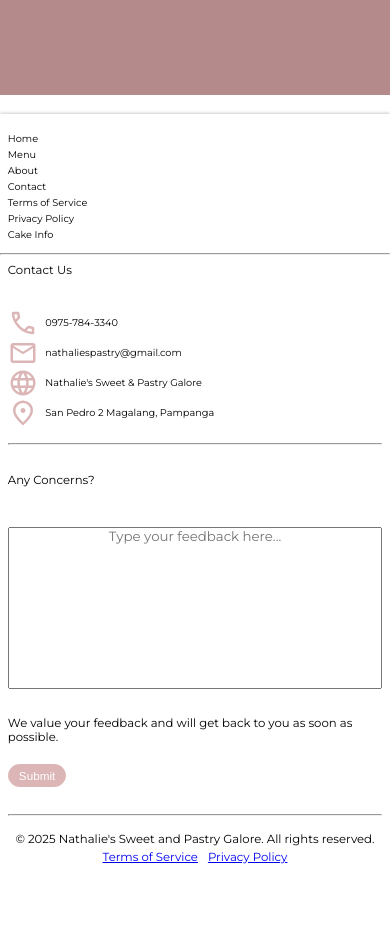
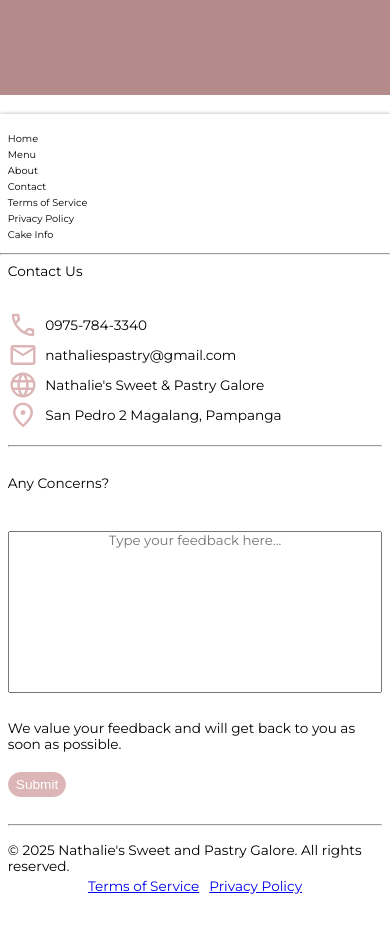
Before and after one commit to itscineszn/itscinezns, a plain HTML site: page index.html in a window 390 px wide. Shown: the part 2231-3163 px from the top of the page. Drawn offline with Linux system fonts and the light colour scheme.

Commit message:
Update footer.css

```diff
--- a/css/footer.css
+++ b/css/footer.css
@@ -163,7 +163,7 @@ footer {
     background-color: #ffffff;
     height: 100vh;
     box-shadow: 0px -1px 3px rgba(0, 0, 0, 0.2);
-    font-size: 3vmin;
+    font-size: 3.5vmin;
 }
 
 footer ul{
@@ -185,14 +185,14 @@ footer ul img{
 footer ul a{
     text-decoration: none;
     color: black;
-    font-size: 2.5vmin;
+    font-size: 3.5vmin;
     font-weight: 400;
 }
 
 footer a:hover{
     text-decoration: none;
     color: #B58A8A;
-    font-size: 2.5vmin;
+    font-size: 3.5vmin;
     font-weight: 400;
 }
 
@@ -249,6 +249,7 @@ footer a:hover{
     cursor: pointer;
     width: 15vw ;
     margin-bottom: 2%;
+    font-size: 3.5vmin;
 }
 
 .feedback button:hover {
```
